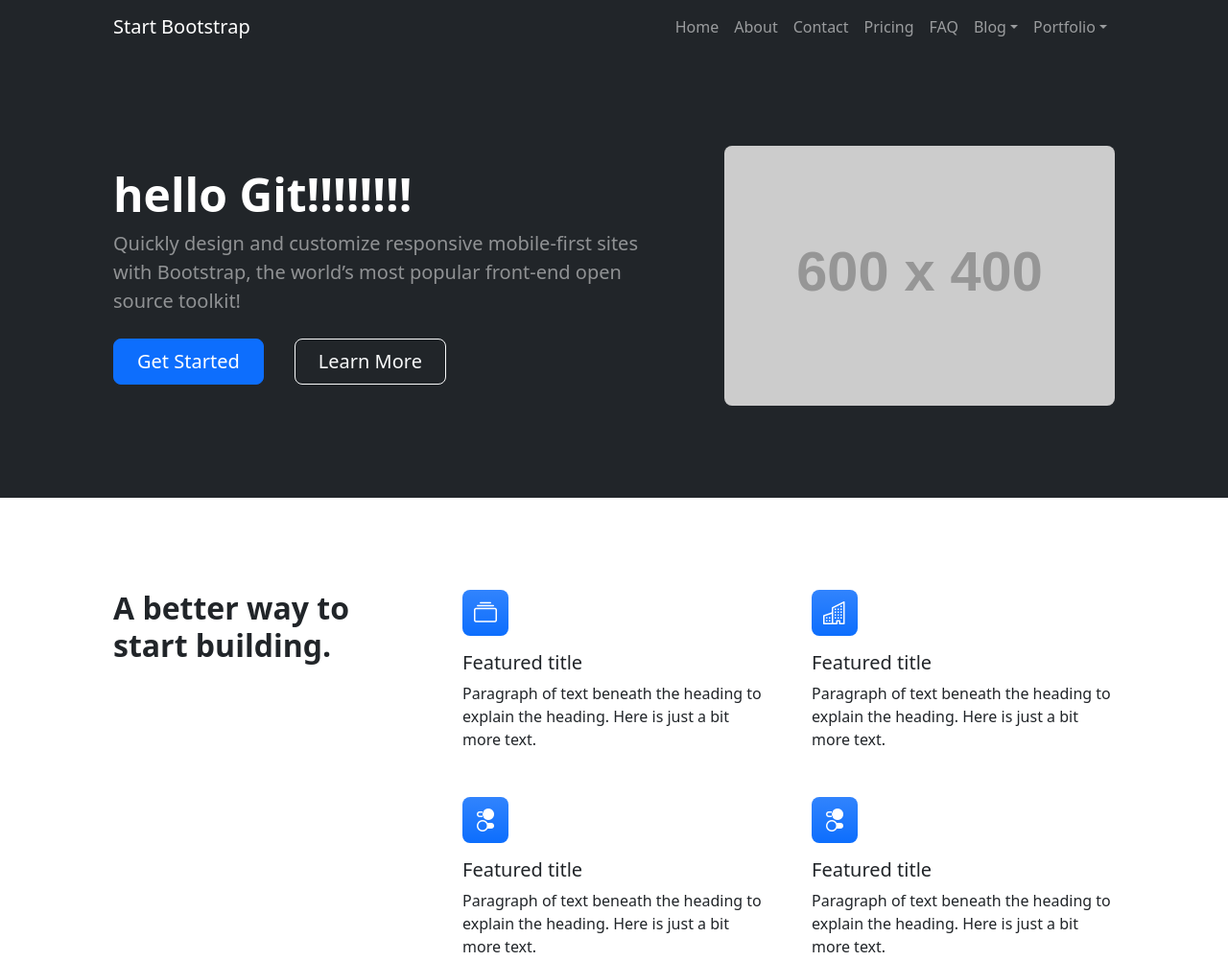
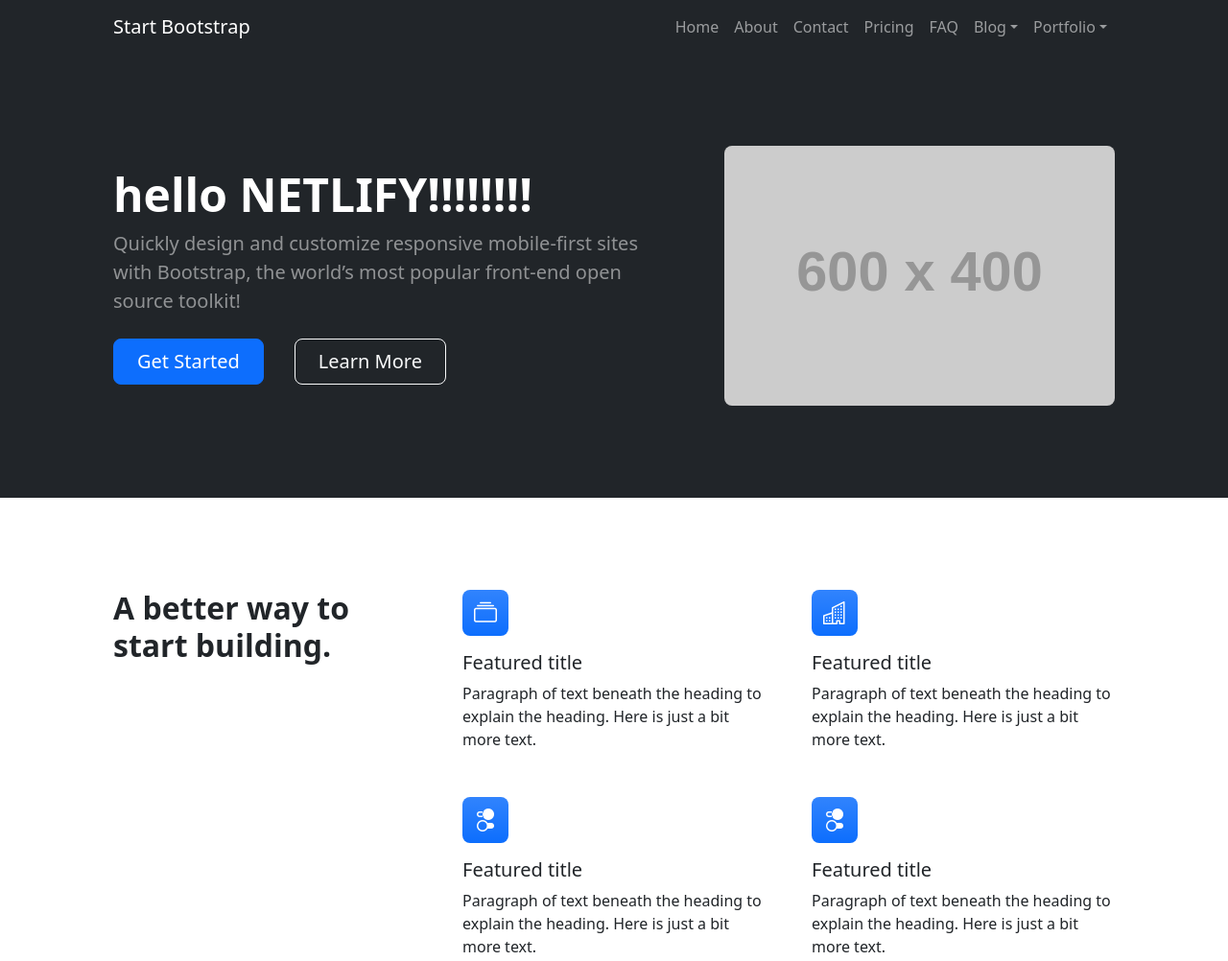
Before and after one commit to Jenna0416/my-website, a plain HTML site: page index.html in a window 1280 px wide. Shown: the top 1002 px of the page at 96% size. Drawn offline with nearby package versions, Linux system fonts and the light colour scheme; placeholder pictures from the web are drawn by us.

Commit message:
update index title page

```diff
--- a/index.html
+++ b/index.html
@@ -51,7 +51,7 @@
                     <div class="row gx-5 align-items-center justify-content-center">
                         <div class="col-lg-8 col-xl-7 col-xxl-6">
                             <div class="my-5 text-center text-xl-start">
-                                <h1 class="display-5 fw-bolder text-white mb-2">hello Git!!!!!!!!</h1>
+                                <h1 class="display-5 fw-bolder text-white mb-2">hello NETLIFY!!!!!!!!</h1>
                                 <p class="lead fw-normal text-white-50 mb-4">Quickly design and customize responsive mobile-first sites with Bootstrap, the world’s most popular front-end open source toolkit!</p>
                                 <div class="d-grid gap-3 d-sm-flex justify-content-sm-center justify-content-xl-start">
                                     <a class="btn btn-primary btn-lg px-4 me-sm-3" href="#features">Get Started</a>
```
